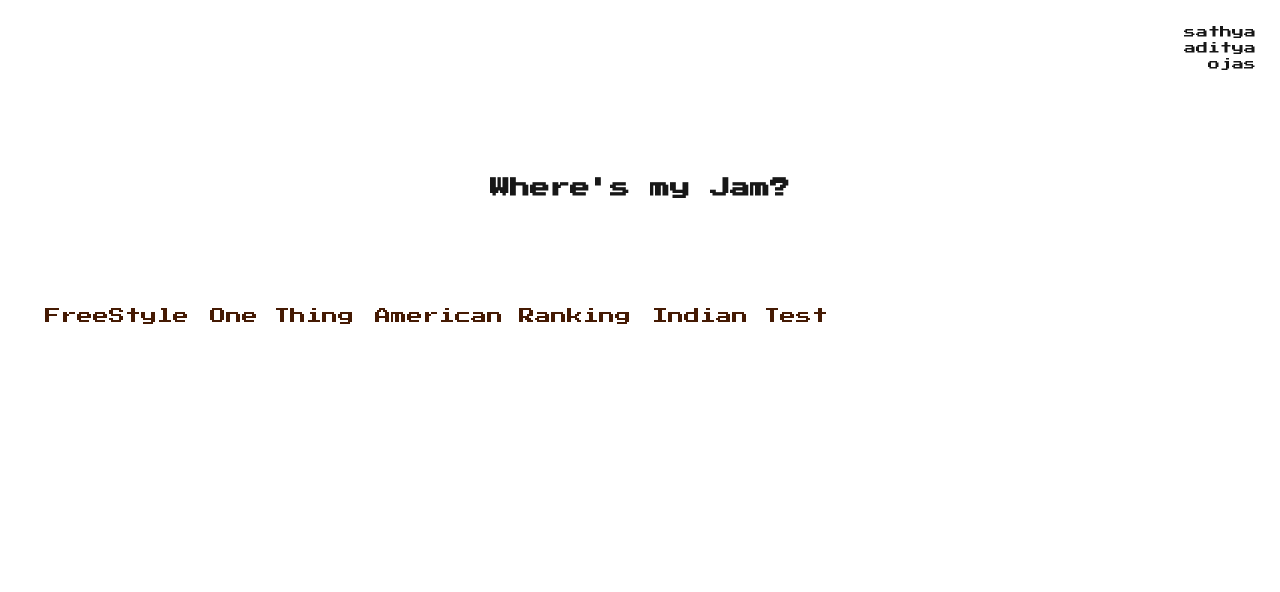
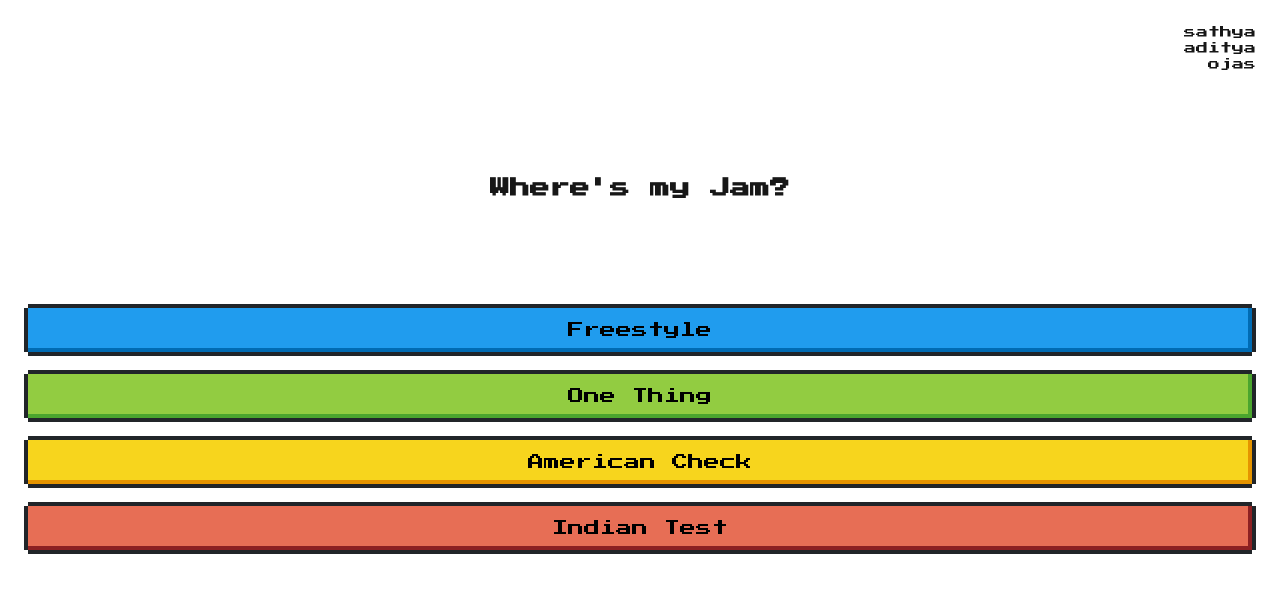
Before and after one commit to 0jas0jas/codejam14, a Next.js app: page / in a window 1280 px wide. Shown: the top 592 px of the page. Built offline with nearby package versions, Linux system fonts and the light colour scheme.

Commit message:
Fixed UI a bit and connected to freestyle

```diff
--- a/app/globals.css
+++ b/app/globals.css
@@ -11,7 +11,7 @@
 
 @media (prefers-color-scheme: dark) {
   :root {
-    --background: linear-gradient(0deg, #fec163, #de4313);
+    --background: linear-gradient(0deg, #fec163, #b6360f);
     --foreground: #ededed;
   }
 }
--- a/app/page.tsx
+++ b/app/page.tsx
@@ -1,4 +1,5 @@
 import Image from "next/image";
+import Link from "next/link";
 
 export default function Home() {
   return (
@@ -14,24 +15,11 @@ export default function Home() {
       <div className="col-span-4 text-xl font-black h-200px text-center align-middle leading-[200px]">
         <div className="">Where's my Jam?</div>
       </div>
-      <div className="col-span-4 text-amber-950">
-        <label>
-          <input type="radio" className="nes-radio" name="answer" />
-          <span>FreeStyle</span>
-        </label>
-
-        <label>
-          <input type="radio" className="nes-radio" name="answer" />
-          <span>One Thing</span>
-        </label>
-        <label>
-          <input type="radio" className="nes-radio" name="answer" />
-          <span>American Ranking</span>
-        </label>
-        <label>
-          <input type="radio" className="nes-radio" name="answer" />
-          <span>Indian Test</span>
-        </label>
+      <div className="col-span-4 text-amber-950 flex flex-col justify-between h-[250px]">
+        <Link href='/freestyle' className="nes-btn !text-black is-primary"><button type="button" >Freestyle</button></Link>
+        <Link href='' className="nes-btn !text-black is-success"><button type="button">One Thing</button></Link>
+        <Link href='' className="nes-btn !text-black is-warning"><button type="button" >American Check</button></Link>
+        <Link href='' className="nes-btn !text-black is-error"><button type="button" >Indian Test</button></Link>
       </div>
     </div>
   );
```
